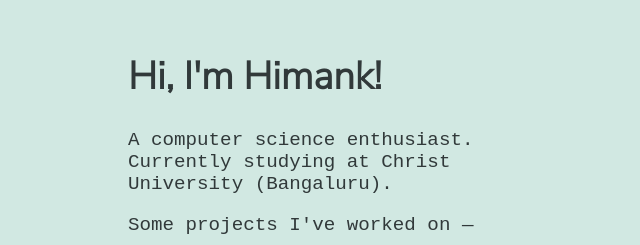
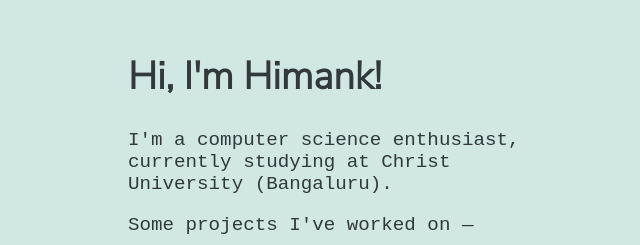
Before and after one commit to Himank-Khatri/himank-khatri.github.io, a plain HTML site: page index.html in a window 1280 px wide. Shown: the part 150-395 px from the top of the page, without its empty margins (320-960 px from the left). Drawn offline with Linux system fonts and the light colour scheme.

Commit message:
Update index.html

```diff
--- a/index.html
+++ b/index.html
@@ -23,7 +23,7 @@
 
         <h1>Hi, I'm Himank!</h1>
 
-        <p>A computer science enthusiast. Currently studying at Christ University (Bangaluru).</p>
+        <p>I'm a computer science enthusiast, currently studying at Christ University (Bangaluru).</p>
 
         <p>Some projects I've worked on —</p>
         <div class="list-items">
```
